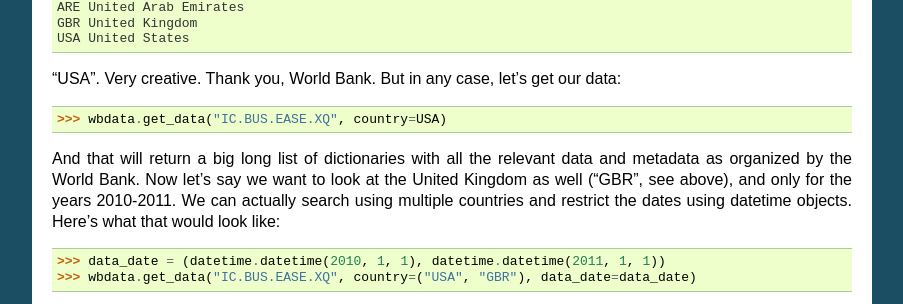
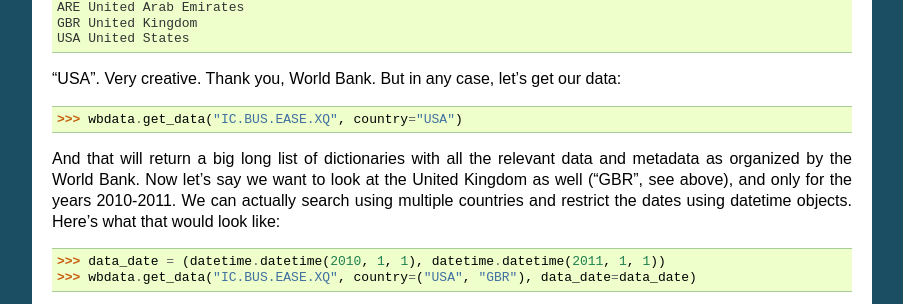
Before and after one commit to OliverSherouse/wbdata, a Sphinx documentation site: the page built from docs/source/index.rst, in a window 1280 px wide and 900 px high, scrolled down 2314 px. Shown: the part 148-452 px from the top of the window, without its empty margins (198-1101 px from the left). Built offline with Sphinx 7.4.7, drawn with Linux system fonts in a browser that asks for light colours.

Commit message:
Quote USA in example
It's not a defined variable so this was breaking.

```diff
--- a/docs/source/index.rst
+++ b/docs/source/index.rst
@@ -160,7 +160,7 @@ bunch of other countries:
 "USA". Very creative.  Thank you, World Bank.  But in any case, let's get our
 data:
 
-    >>> wbdata.get_data("IC.BUS.EASE.XQ", country=USA)
+    >>> wbdata.get_data("IC.BUS.EASE.XQ", country="USA")
 
 And that will return a big long list of dictionaries with all the relevant
 data and metadata as organized by the World Bank.  Now let's say we want to
```
